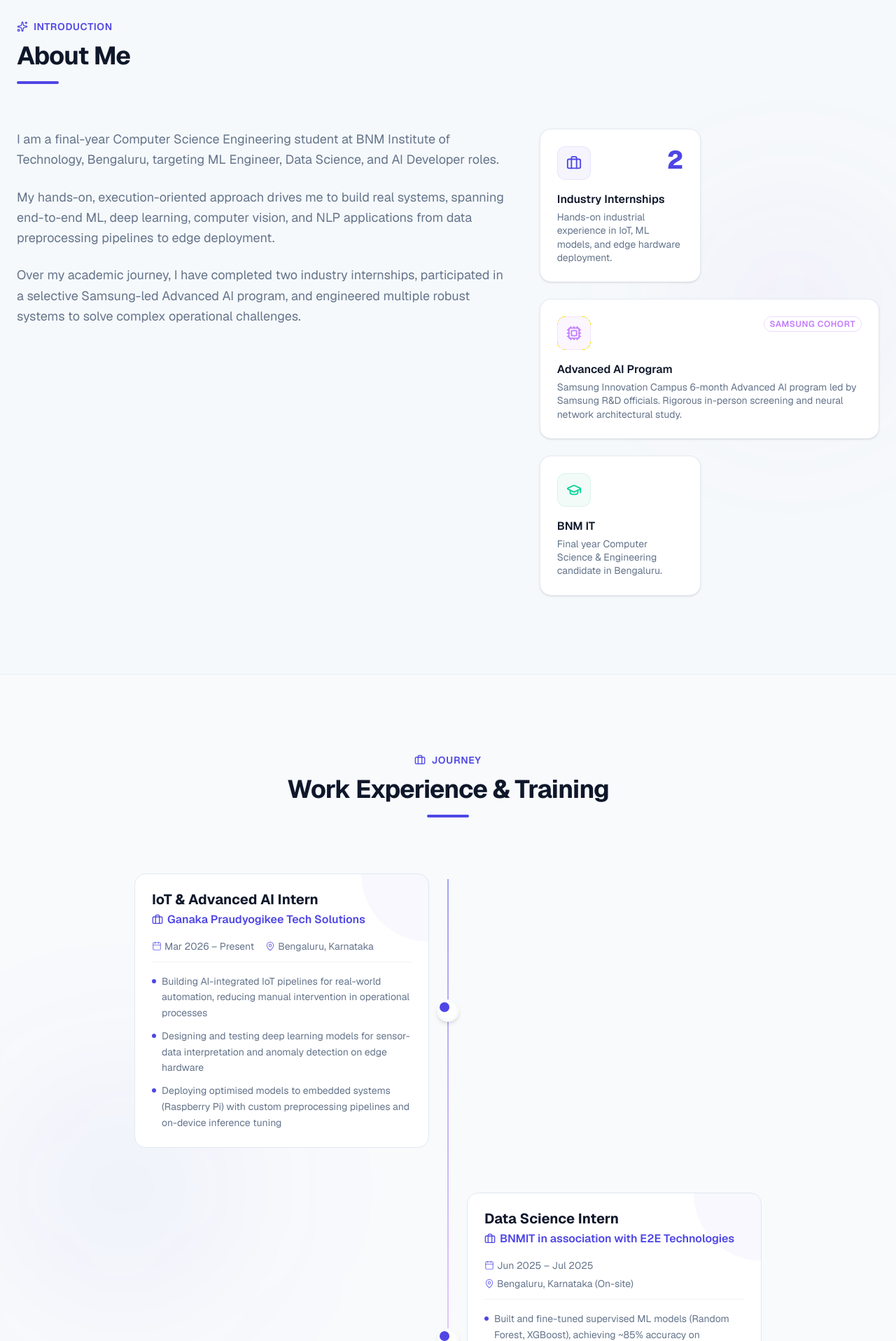
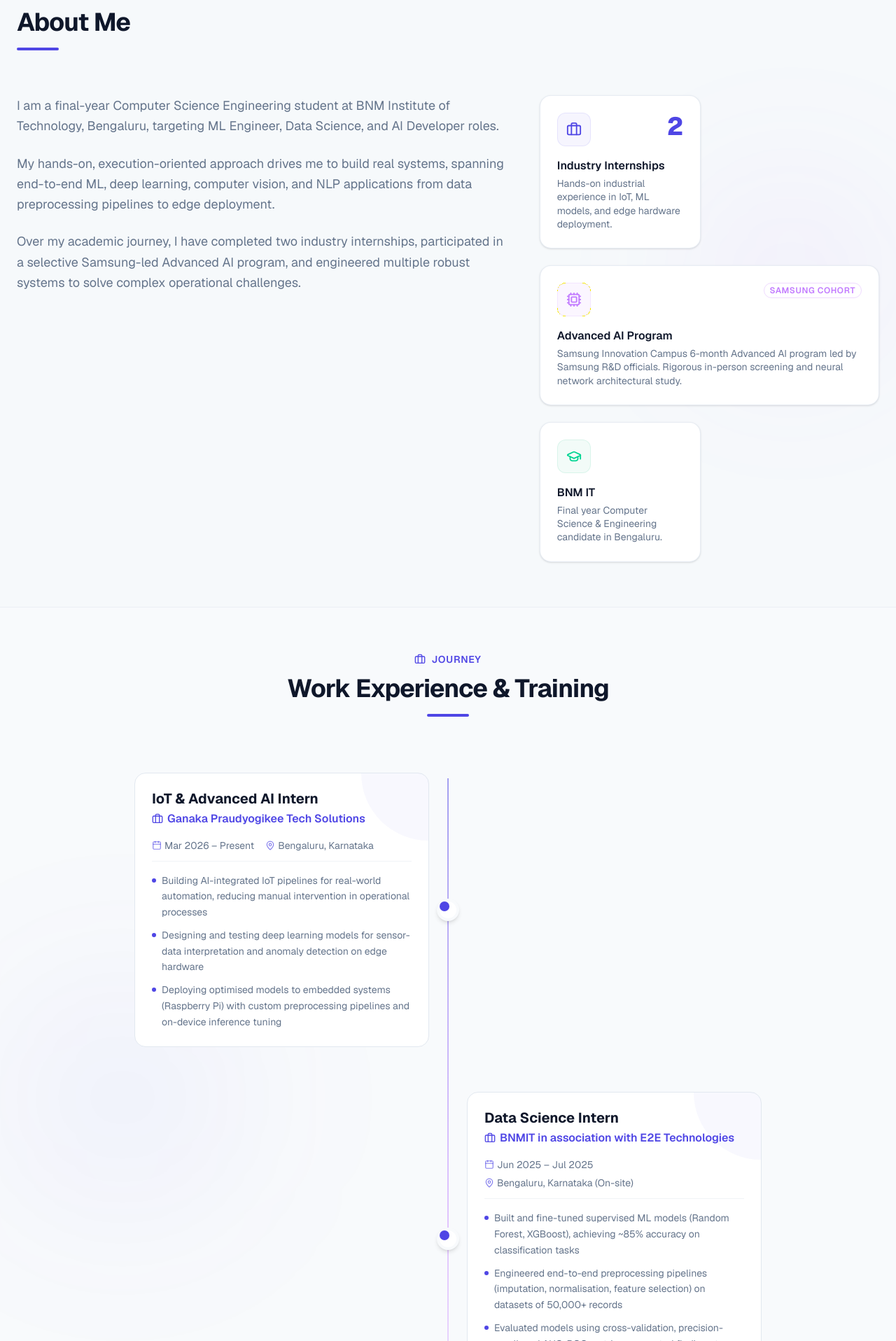
Before and after one commit to RuchitPahadia/Portfolio, a Next.js app: page / in a window 1280 px wide. Shown: the part 884-2800 px from the top of the page at 70% size. Built offline with nearby package versions, Linux system fonts and the light colour scheme.

Commit message:
Compact vertical spacing across sections (py-28 to py-16) for a tighter layout

```diff
--- a/components/About.tsx
+++ b/components/About.tsx
@@ -19,7 +19,7 @@ export default function About() {
   };
 
   return (
-    <section id="about" className="py-28 bg-muted-light/30 border-b border-card-border/50 relative overflow-hidden">
+    <section id="about" className="py-16 bg-muted-light/30 border-b border-card-border/50 relative overflow-hidden">
       {/* Decorative details */}
       <div className="absolute top-1/2 right-0 -translate-y-1/2 w-[300px] h-[300px] bg-purple-500/5 dark:bg-purple-900/5 rounded-full blur-[100px] pointer-events-none" />
 
--- a/components/Contact.tsx
+++ b/components/Contact.tsx
@@ -95,7 +95,7 @@ export default function Contact() {
   };
 
   return (
-    <section id="contact" className="py-28 bg-background relative overflow-hidden">
+    <section id="contact" className="py-16 bg-background relative overflow-hidden">
       {/* Background glow */}
       <div className="absolute bottom-1/4 left-1/2 -translate-x-1/2 w-[450px] h-[450px] bg-accent/5 dark:bg-accent/3 rounded-full blur-[120px] pointer-events-none" />
 
--- a/components/Education.tsx
+++ b/components/Education.tsx
@@ -29,7 +29,7 @@ export default function Education() {
   };
 
   return (
-    <section id="education" className="py-28 bg-muted-light/30 border-b border-card-border/50 relative overflow-hidden">
+    <section id="education" className="py-16 bg-muted-light/30 border-b border-card-border/50 relative overflow-hidden">
       {/* Background glow */}
       <div className="absolute top-1/2 left-1/4 -translate-y-1/2 w-[350px] h-[350px] bg-purple-500/5 dark:bg-purple-900/3 rounded-full blur-[120px] pointer-events-none" />
 
--- a/components/Experience.tsx
+++ b/components/Experience.tsx
@@ -29,7 +29,7 @@ export default function Experience() {
   };
 
   return (
-    <section id="experience" className="py-28 bg-background border-b border-card-border/50 relative overflow-hidden">
+    <section id="experience" className="py-16 bg-background border-b border-card-border/50 relative overflow-hidden">
       {/* Decorative background glows */}
       <div className="absolute top-1/3 left-0 w-[350px] h-[350px] bg-accent/5 dark:bg-accent/3 rounded-full blur-[120px] pointer-events-none" />
 
--- a/components/Footer.tsx
+++ b/components/Footer.tsx
@@ -4,7 +4,7 @@ export default function Footer() {
   const currentYear = new Date().getFullYear();
 
   return (
-    <footer className="py-12 border-t border-card-border/50 bg-background transition-colors duration-300">
+    <footer className="py-8 border-t border-card-border/50 bg-background transition-colors duration-300">
       <div className="container mx-auto px-6 flex flex-col md:flex-row items-center justify-between gap-6">
         <div className="text-sm text-muted text-center md:text-left">
           © {currentYear} Ruchit Pahadia. All rights reserved.
--- a/components/GithubSection.tsx
+++ b/components/GithubSection.tsx
@@ -21,7 +21,7 @@ const GithubIcon = () => (
 
 export default function GithubSection() {
   return (
-    <section id="github" className="py-20 bg-muted-light/30 border-b border-card-border/50 relative overflow-hidden">
+    <section id="github" className="py-10 bg-muted-light/30 border-b border-card-border/50 relative overflow-hidden">
       <div className="container mx-auto px-6">
         <motion.div
           initial={{ opacity: 0, y: 16 }}
--- a/components/Projects.tsx
+++ b/components/Projects.tsx
@@ -17,7 +17,7 @@ export default function Projects() {
   };
 
   return (
-    <section id="projects" className="py-28 bg-muted-light/30 border-b border-card-border/50 relative overflow-hidden">
+    <section id="projects" className="py-16 bg-muted-light/30 border-b border-card-border/50 relative overflow-hidden">
       {/* Decorative glows */}
       <div className="absolute bottom-0 right-0 w-[400px] h-[400px] bg-accent/5 dark:bg-accent/3 rounded-full blur-[120px] pointer-events-none" />
 
--- a/components/Skills.tsx
+++ b/components/Skills.tsx
@@ -49,7 +49,7 @@ export default function Skills() {
   };
 
   return (
-    <section id="skills" className="py-28 bg-background border-b border-card-border/50 relative overflow-hidden">
+    <section id="skills" className="py-16 bg-background border-b border-card-border/50 relative overflow-hidden">
       {/* Decorative details */}
       <div className="absolute top-1/4 right-1/4 w-[300px] h-[300px] bg-indigo-500/5 dark:bg-indigo-900/3 rounded-full blur-[100px] pointer-events-none" />
 
```
